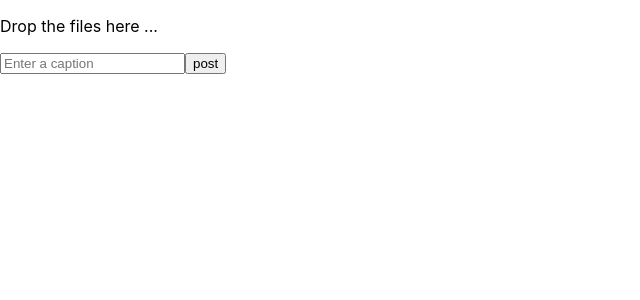
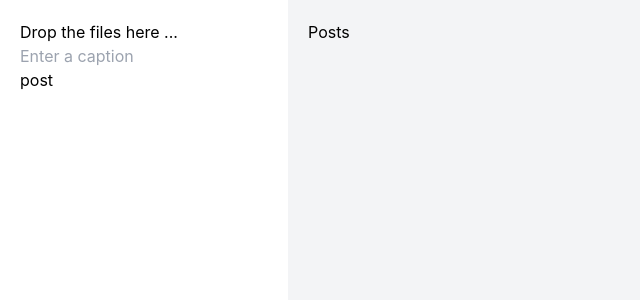
Before and after one commit to rmorales723/learn-dropzone, a Next.js app: page / in a window 1280 px wide. Shown: the top 300 px of the page, without its empty margins (0-640 px from the left). Built offline with nearby package versions, Linux system fonts and the light colour scheme.

Commit message:
successful implementing tailwind css screen

```diff
--- /dev/null
+++ b/pages/components/Posts.js
@@ -0,0 +1,9 @@
+import React from 'react'
+
+const Posts = () => {
+  return (
+    <div>Posts</div>
+  )
+}
+
+export default Posts
--- a/pages/index.js
+++ b/pages/index.js
@@ -1,12 +1,17 @@
-import Head from 'next/head'
-import Image from 'next/image'
-import styles from '../styles/Home.module.css'
+
 import Dropzone from './components/Dropzone'
+import Posts from './components/Posts'
 
 export default function Home() {
   return (
-    <div>
+    <div className="flex">
+      <div className='p-5'>
       <Dropzone/>
+      </div>
+      <div className= "p-5 bg-gray-100 min-h-screen w-full">
+        <Posts/>
     </div>
+  </div>
+
   )
 }
--- a/postcss.config.js
+++ b/postcss.config.js
@@ -3,4 +3,5 @@ module.exports = {
     tailwindcss: {},
     autoprefixer: {},
   },
+
 }
--- a/styles/globals.css
+++ b/styles/globals.css
@@ -1,3 +1,6 @@
+@tailwind base;
+@tailwind components;
+@tailwind utilities;
 html,
 body {
   padding: 0;
--- a/tailwind.config.js
+++ b/tailwind.config.js
@@ -1,6 +1,8 @@
-/** @type {import('tailwindcss').Config} */
 module.exports = {
-  content: [],
+  content: [
+    "./pages/**/*.{js,ts,jsx,tsx}",
+    "./components/**/*.{js,ts,jsx,tsx}",
+  ],
   theme: {
     extend: {},
   },
```
